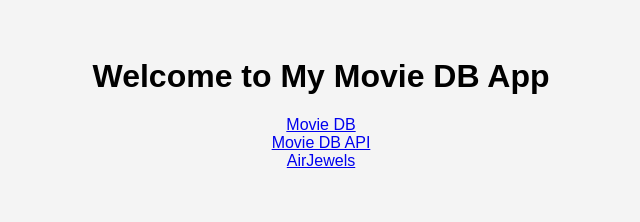
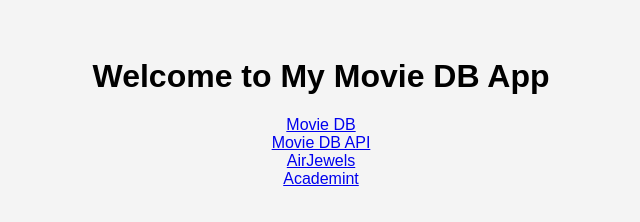
Before and after one commit to SVILLEBRUN/Deply_on_RaspberryPi, a plain HTML site: page index.html in a window 1280 px wide. Shown: the full height of the page, 319-959 px from the left. Drawn offline with Linux system fonts and the light colour scheme.

Commit message:
adding academint

```diff
--- a/index.html
+++ b/index.html
@@ -18,5 +18,6 @@
         <div><a href="/movie-db-app/">Movie DB</a></div>
         <div><a href="/movie-db-app/api">Movie DB API</a></div>
         <div><a href="/airjewels-rails/">AirJewels</a></div>
+        <div><a href="/academint/">Academint</a></div>
     </body>
 </html>
```
Also changed, not shown: 3 other files.
